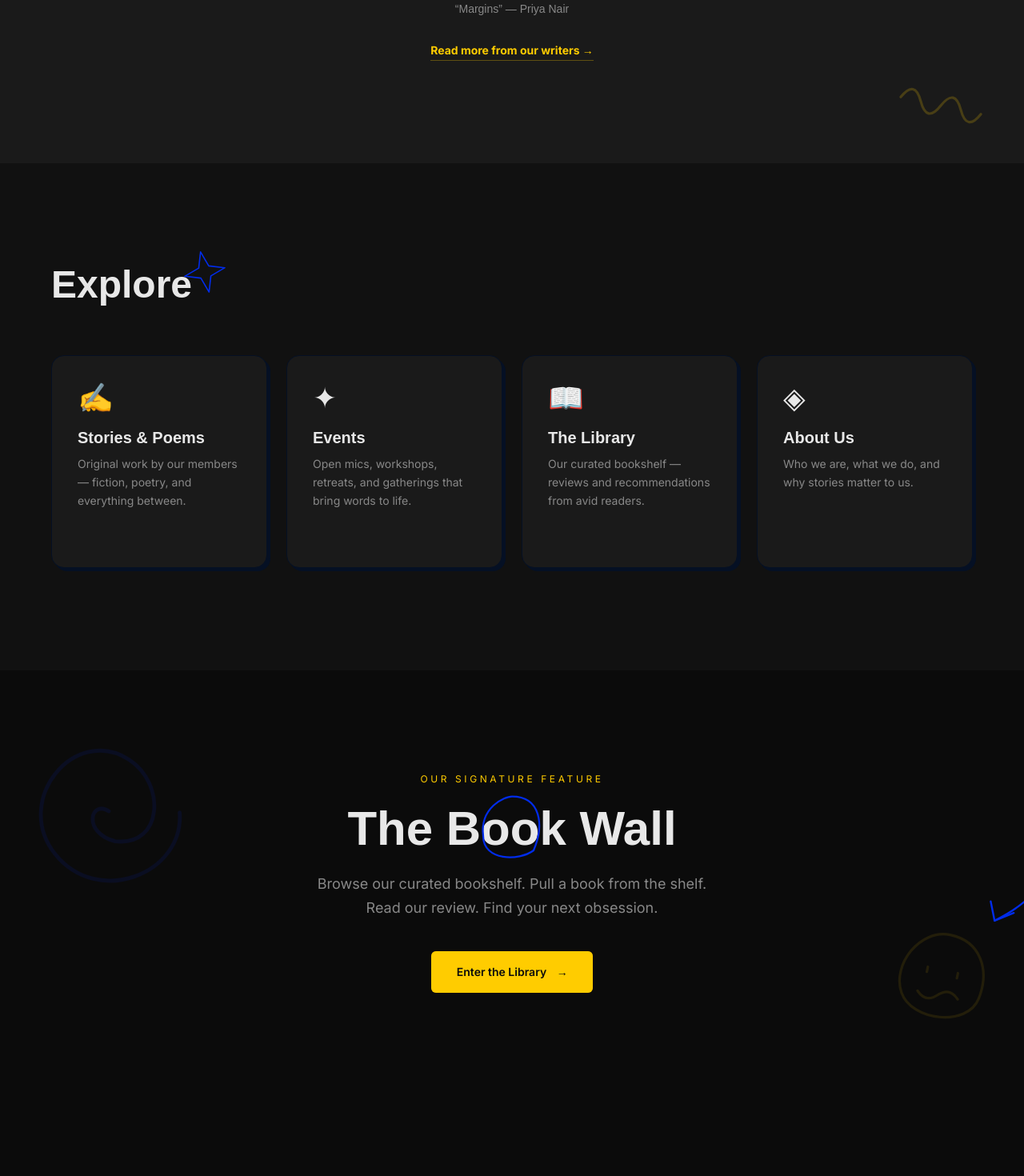
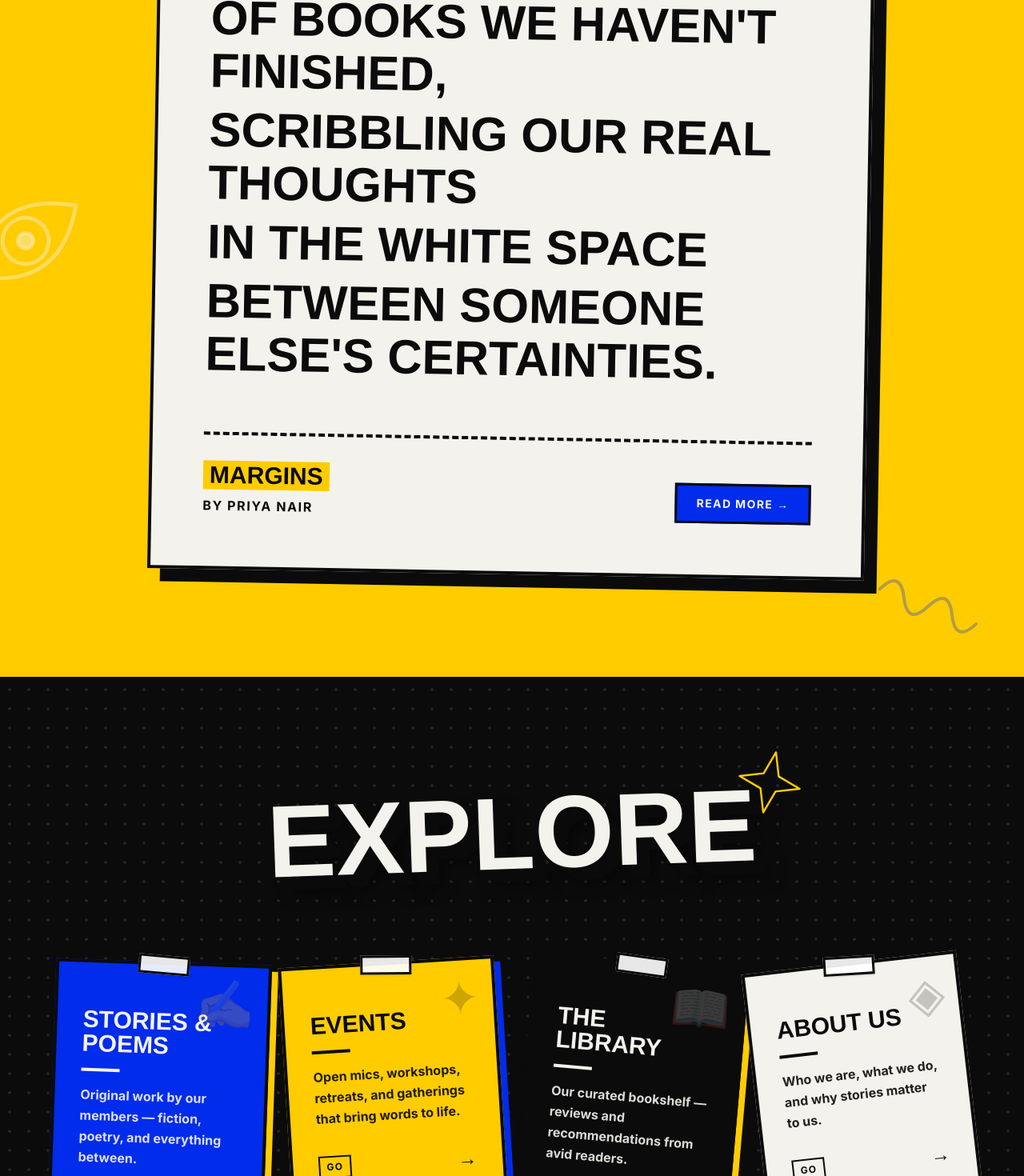
Before and after one commit to imagine1phoenix/inkinquills, a Next.js app: page / in a window 1280 px wide. Shown: the part 1300-2770 px from the top of the page at 80% size. Built offline with nearby package versions, Linux system fonts and the light colour scheme; a web font is replaced by a local one.

Commit message:
refactor: redesign landing page sections with zine-inspired aesthetics and updated card themes

```diff
--- a/src/app/page.tsx
+++ b/src/app/page.tsx
@@ -6,38 +6,38 @@ import Link from "next/link";
 import ScrollReveal from "@/components/ScrollReveal";
 import { DoodleArrow, DoodleCircle, DoodleUnderline, DoodleStar, DoodleSquiggle, DoodleFace, DoodleCrown, DoodleEye, DoodleSwirl, DoodleSpark } from "@/components/Doodles";
 
-const heroQuotes = [
-  "We are all stories in the end. Just make it a good one.",
-  "A word after a word after a word is power.",
-  "There is no greater agony than bearing an untold story inside you.",
-  "The first draft is just you telling yourself the story.",
-  "Literature is the most agreeable way of ignoring life.",
-];
-
 const sectionCards = [
   {
     href: "/stories",
     title: "Stories & Poems",
     description: "Original work by our members — fiction, poetry, and everything between.",
     icon: "✍",
+    theme: "bg-electric-blue text-[#F4F2EC]",
+    shadow: "var(--metro-yellow)",
   },
   {
     href: "/events",
     title: "Events",
     description: "Open mics, workshops, retreats, and gatherings that bring words to life.",
     icon: "✦",
+    theme: "bg-metro-yellow text-midnight",
+    shadow: "var(--electric-blue)",
   },
   {
     href: "/library",
     title: "The Library",
     description: "Our curated bookshelf — reviews and recommendations from avid readers.",
     icon: "📖",
+    theme: "bg-midnight text-[#F4F2EC]",
+    shadow: "var(--metro-yellow)",
   },
   {
     href: "/about",
     title: "About Us",
     description: "Who we are, what we do, and why stories matter to us.",
     icon: "◈",
+    theme: "bg-[#F4F2EC] text-midnight",
+    shadow: "var(--midnight)",
   },
 ];
 
@@ -53,34 +53,13 @@ const featuredPoem = {
   title: "Margins",
 };
 
-// Letter stagger animation for the hero title
-const titleContainer = {
-  hidden: { opacity: 0 },
-  visible: {
-    opacity: 1,
-    transition: {
-      staggerChildren: 0.04,
-      delayChildren: 0.3,
-    },
-  },
-};
-
-const titleLetter = {
-  hidden: { opacity: 0, y: 50 },
-  visible: {
-    opacity: 1,
-    y: 0,
-    transition: { duration: 0.5, ease: [0.16, 1, 0.3, 1] as const },
-  },
-};
-
 export default function LandingPage() {
   const clubName = "Ink in Quills";
 
   return (
     <div>
       {/* ============= HERO ============= */}
-      <section className="relative min-h-[100vh] w-full flex items-center justify-center overflow-hidden bg-blueprint text-text-primary px-6">
+      <section className="relative min-h-[100vh] w-full flex items-center justify-center overflow-hidden bg-blueprint text-text-primary px-6 border-b-[4px] border-midnight">
         {/* Background Smoky / Cloudy Effect */}
         <div className="absolute inset-0 pointer-events-none overflow-hidden opacity-60">
           <motion.div
@@ -190,25 +169,41 @@ export default function LandingPage() {
         </div>
       </section>
 
-      {/* ============= FEATURED PIECE ============= */}
-      <section className="py-24 md:py-32 px-6 bg-surface-elevated relative overflow-hidden">
-        <div className="absolute top-10 left-10 w-24 h-24 text-midnight/10 -rotate-12">
+      {/* ============= FEATURED PIECE (ZINE STYLE) ============= */}
+      <section className="py-24 md:py-32 px-6 bg-metro-yellow relative overflow-hidden border-b-[4px] border-midnight">
+        <div className="absolute top-10 left-10 w-32 h-32 text-midnight/20 rotate-[-15deg]">
            <DoodleCrown className="w-full h-full" delayIndex={0} />
         </div>
-        <div className="absolute bottom-10 right-10 w-32 h-16 text-metro-yellow/20 rotate-12">
+        <div className="absolute bottom-10 right-10 w-40 h-24 text-electric-blue/30 rotate-[20deg]">
            <DoodleSquiggle className="w-full h-full" delayIndex={0} />
         </div>
-        <div className="max-w-3xl mx-auto text-center relative z-10">
-          <ScrollReveal>
-            <p className="font-ui text-xs uppercase tracking-[0.3em] text-metro-yellow mb-8">
+        <div className="absolute top-1/2 -left-16 w-48 h-48 text-[#F4F2EC]/40 -rotate-[35deg]">
+           <DoodleEye className="w-full h-full" delayIndex={1.5} />
+        </div>
+
+        <div className="max-w-4xl mx-auto relative z-10">
+
+          <div className="mb-12 flex justify-center">
+            <div className="bg-midnight border-[4px] border-midnight px-6 py-2 shadow-[8px_8px_0_var(--electric-blue)] -rotate-2 inline-block">
+              <span className="font-ui text-sm font-bold tracking-[0.3em] uppercase text-[#F4F2EC]">
                 Featured Poem
-            </p>
-          </ScrollReveal>
+              </span>
+            </div>
+          </div>
 
-          <div className="space-y-1">
+          <div className="relative bg-[#F4F2EC] border-[4px] border-midnight p-8 md:p-16 shadow-[16px_16px_0_var(--midnight)] rotate-1">
+            {/* Top Tape */}
+            <div className="absolute -top-4 left-1/2 -translate-x-1/2 w-32 h-8 bg-white/80 border-[3px] border-midnight shadow-sm -rotate-[3deg] z-10" />
+
+            {/* Giant quote mark */}
+            <div className="absolute -top-8 -left-6 font-display text-[120px] leading-none text-electric-blue rotate-12 select-none">
+              "
+            </div>
+
+            <div className="space-y-2 relative z-10">
               {featuredPoem.lines.map((line, i) => (
                 <ScrollReveal key={i} delay={0.1 * i}>
-                <p className="font-body text-xl md:text-2xl text-text-primary leading-relaxed italic">
+                  <p className="font-display text-3xl md:text-5xl lg:text-6xl text-midnight leading-[1.1] font-bold uppercase mix-blend-multiply">
                     {line}
                   </p>
                 </ScrollReveal>
@@ -216,54 +211,87 @@ export default function LandingPage() {
             </div>
 
             <ScrollReveal delay={0.6}>
-            <div className="mt-8 space-y-1">
-              <div className="gold-line-center" />
-              <p className="mt-4 font-display text-sm text-text-muted">
-                &ldquo;{featuredPoem.title}&rdquo; — {featuredPoem.author}
+              <div className="mt-12 md:mt-16 pt-8 border-t-[4px] border-dashed border-midnight flex flex-col sm:flex-row justify-between items-start sm:items-end gap-6">
+                <div>
+                  <h3 className="font-display text-2xl md:text-3xl font-black text-midnight uppercase bg-metro-yellow inline-block px-2">
+                    {featuredPoem.title}
+                  </h3>
+                  <p className="font-ui text-sm md:text-base font-bold uppercase tracking-widest text-midnight mt-2">
+                    BY {featuredPoem.author}
                   </p>
+                </div>
+
+                <Link
+                  href="/stories"
+                  className="group relative inline-block bg-electric-blue border-[3px] border-midnight px-6 py-3 font-ui text-xs md:text-sm font-bold uppercase tracking-widest text-[#F4F2EC] transition-transform hover:-translate-y-1 hover:translate-x-1 hover:shadow-[-6px_6px_0_var(--midnight)]"
+                >
+                  Read more →
+                </Link>
+              </div>
+            </ScrollReveal>
+          </div>
+        </div>
+      </section>
+
+      {/* ============= SECTION CARDS (ZINE STYLE) ============= */}
+      <section className="py-24 md:py-32 px-6 bg-midnight relative border-b-[4px] border-midnight overflow-hidden">
+        {/* Subtle dot pattern */}
+        <div className="absolute inset-0 opacity-10 pointer-events-none" style={{
+          backgroundImage: 'radial-gradient(#F4F2EC 2px, transparent 2px)',
+          backgroundSize: '24px 24px'
+        }} />
+
+        <div className="max-w-6xl mx-auto relative z-10">
+          <ScrollReveal>
+            <div className="flex justify-center mb-16 md:mb-24">
+              <div className="relative inline-block">
+                <h2 className="font-display text-6xl md:text-[8rem] font-black text-[#F4F2EC] uppercase leading-none text-3d -rotate-2">
+                  Explore
+                </h2>
+                <div className="absolute -top-12 -right-16 w-24 h-24 text-metro-yellow rotate-12">
+                  <DoodleStar className="w-full h-full" delayIndex={0} />
+                </div>
+              </div>
             </div>
           </ScrollReveal>
 
-          <ScrollReveal delay={0.8}>
-            <Link
-              href="/stories"
-              className="inline-block mt-8 font-ui text-sm font-bold text-metro-yellow hover:text-text-primary transition-colors border-b border-metro-yellow/30 hover:border-text-primary/30 pb-0.5"
-            >
-              Read more from our writers →
-            </Link>
-          </ScrollReveal>
-        </div>
-      </section>
-
-      {/* ============= SECTION CARDS ============= */}
-      <section className="py-24 md:py-32 px-6 bg-surface relative">
-        <div className="max-w-6xl mx-auto relative z-10">
-          <ScrollReveal>
-            <h2 className="font-display text-4xl md:text-5xl font-bold text-center text-text-primary mb-16 relative inline-block">
-              Explore
-              <div className="absolute -top-6 -right-12 w-16 h-16 text-electric-blue -rotate-12">
-                <DoodleStar className="w-full h-full" delayIndex={0} />
-              </div>
-            </h2>
-          </ScrollReveal>
-
-          <div className="grid grid-cols-1 sm:grid-cols-2 lg:grid-cols-4 gap-6">
-            {sectionCards.map((card, i) => (
+          <div className="grid grid-cols-1 md:grid-cols-2 lg:grid-cols-4 gap-8 md:gap-6">
+            {sectionCards.map((card, i) => {
+              const rotation = (i % 2 === 0 ? 1 : -1) * (i * 1.5 + 2);
+              return (
                 <ScrollReveal key={card.href} delay={0.1 * i}>
                   <Link href={card.href} className="group block h-full">
-                  <div className="h-full bg-surface-elevated rounded-2xl p-8 border border-ink-black shadow-offset hover:shadow-offset-lg hover:-translate-y-2 transition-all duration-300 group-hover:border-metro-yellow/50">
-                    <span className="text-4xl mb-4 block">{card.icon}</span>
-                    <h3 className="font-display text-xl font-bold text-text-primary mb-2 group-hover:text-metro-yellow transition-colors">
+                    <div
+                      className={`h-full ${card.theme} p-8 border-[4px] border-midnight transition-transform duration-300 relative`}
+                      style={{
+                        rotate: `${rotation}deg`,
+                        boxShadow: `8px 8px 0 ${card.shadow}`
+                      }}
+                    >
+                      {/* Top Tape */}
+                      <div className="absolute -top-3 left-1/2 -translate-x-1/2 w-16 h-6 bg-white/90 border-[3px] border-midnight shadow-sm rotate-[3deg] z-10" />
+
+                      <div className="absolute top-4 right-4 text-5xl md:text-6xl opacity-20 pointer-events-none select-none">
+                        {card.icon}
+                      </div>
+
+                      <h3 className="font-display text-3xl font-black uppercase mb-4 mt-6 leading-none">
                         {card.title}
                       </h3>
-                    <p className="font-body text-sm text-text-muted leading-relaxed">
+
+                      <div className={`w-12 h-1 mb-4 ${card.theme.includes('bg-midnight') || card.theme.includes('bg-electric-blue') ? 'bg-[#F4F2EC]' : 'bg-midnight'}`} />
+
+                      <p className="font-body text-base font-bold leading-relaxed opacity-90">
                         {card.description}
                       </p>
-                    <div className="mt-4 flex items-center gap-1 text-metro-yellow opacity-0 group-hover:opacity-100 transition-opacity duration-300">
-                      <span className="font-ui text-xs font-medium">Explore</span>
+
+                      <div className="mt-8 flex items-center justify-between">
+                        <span className="font-ui text-xs font-bold tracking-widest uppercase border-[2px] border-current px-2 py-1">
+                          Go
+                        </span>
                         <motion.span
-                        className="inline-block"
-                        whileHover={{ x: 4 }}
+                          className="inline-block text-2xl font-display font-bold"
+                          whileHover={{ x: 8 }}
                         >
                           →
                         </motion.span>
@@ -271,79 +299,67 @@ export default function LandingPage() {
                     </div>
                   </Link>
                 </ScrollReveal>
-            ))}
+              );
+            })}
           </div>
         </div>
       </section>
 
-      {/* ============= CALL TO ACTION ============= */}
-      <section className="py-24 md:py-32 px-6 bg-midnight text-text-primary text-center relative overflow-hidden">
-        <div className="absolute top-20 left-10 w-48 h-48 text-electric-blue/10 -rotate-12 pointer-events-none">
+      {/* ============= CALL TO ACTION (ZINE STYLE) ============= */}
+      <section className="py-24 md:py-36 px-6 bg-electric-blue relative overflow-hidden">
+        <div className="absolute top-20 left-10 w-48 h-48 text-[#F4F2EC]/20 rotate-[35deg] pointer-events-none">
           <DoodleSwirl className="w-full h-full" delayIndex={0} />
         </div>
-        <div className="absolute bottom-20 right-10 w-32 h-32 text-metro-yellow/10 rotate-12 pointer-events-none">
+        <div className="absolute bottom-20 right-10 w-40 h-40 text-metro-yellow/20 -rotate-12 pointer-events-none">
           <DoodleFace className="w-full h-full" delayIndex={1} />
         </div>
+        <div className="absolute top-[40%] right-[20%] w-20 h-20 text-midnight/20 rotate-[70deg] pointer-events-none">
+          <DoodleCircle className="w-full h-full" delayIndex={2} />
+        </div>
+
         <ScrollReveal>
-          <p className="font-ui text-xs uppercase tracking-[0.3em] text-metro-yellow mb-6">
+          <div className="max-w-5xl mx-auto flex flex-col items-center text-center relative z-10">
+
+            <div className="bg-metro-yellow border-[4px] border-midnight px-4 py-2 shadow-[6px_6px_0_var(--midnight)] rotate-2 mb-12 inline-block">
+              <span className="font-ui text-sm font-bold tracking-[0.3em] uppercase text-midnight">
                 Our Signature Feature
-          </p>
-          <h2 className="font-display text-4xl md:text-6xl font-bold mb-6 relative inline-block">
+              </span>
+            </div>
+
+            <div className="relative inline-block mb-12">
+              <h2 className="font-display text-[4rem] sm:text-[7rem] md:text-[9rem] font-black text-[#F4F2EC] uppercase leading-[0.8] text-3d -rotate-2 select-none">
                 The Book Wall
-            <div className="absolute top-1/2 left-1/2 -translate-x-1/2 -translate-y-1/2 w-[120%] h-[150%]">
-              <DoodleCircle className="w-full h-full" delayIndex={1} />
-            </div>
               </h2>
-          <div className="relative">
-            <p className="font-body text-lg text-text-muted max-w-lg mx-auto mb-10 leading-relaxed">
-              Browse our curated bookshelf. Pull a book from the shelf. Read our
-              review. Find your next obsession.
-            </p>
-            <div className="absolute -top-4 -right-16 w-24 h-24 hidden md:block">
-              <DoodleArrow className="w-full h-full rotate-90" delayIndex={2} />
+              <div className="absolute -top-12 -left-12 w-24 h-24 hidden md:block text-metro-yellow rotate-45">
+                <DoodleSpark className="w-full h-full" delayIndex={1} />
               </div>
             </div>
+
+            <div className="relative mb-16 bg-[#F4F2EC] border-[4px] border-midnight p-6 max-w-2xl shadow-[12px_12px_0_var(--midnight)] -rotate-1">
+              <div className="absolute -top-3 left-1/4 w-12 h-6 bg-white/90 border-[2px] border-midnight shadow-sm rotate-[5deg] z-10" />
+              <div className="absolute -bottom-3 right-1/4 w-12 h-6 bg-white/90 border-[2px] border-midnight shadow-sm -rotate-[4deg] z-10" />
+              <p className="font-body text-xl md:text-2xl text-midnight font-bold leading-relaxed uppercase tracking-wide">
+                Browse our curated bookshelf. Pull a book from the shelf. Read our review. Find your next obsession.
+              </p>
+            </div>
+
             <Link
               href="/library"
-            className="inline-flex items-center gap-3 btn-primary font-ui font-semibold text-sm px-8 py-4 animate-pulse-glow"
+              className="group relative inline-block bg-midnight border-[4px] border-metro-yellow px-12 py-6 font-display text-3xl font-black uppercase text-[#F4F2EC] transition-transform hover:-translate-y-2 hover:translate-x-2 hover:shadow-[-8px_8px_0_var(--metro-yellow)] rotate-2"
             >
               Enter the Library
               <motion.span
-              animate={{ x: [0, 4, 0] }}
+                className="inline-block ml-4"
+                animate={{ x: [0, 10, 0] }}
                 transition={{ duration: 1.5, repeat: Infinity }}
               >
                 →
               </motion.span>
             </Link>
+
+          </div>
         </ScrollReveal>
       </section>
     </div>
   );
 }
-
-// ============= ROTATING QUOTE COMPONENT =============
-function RotatingQuote({ quotes }: { quotes: string[] }) {
-  const [index, setIndex] = useState(0);
-
-  useEffect(() => {
-    const interval = setInterval(() => {
-      setIndex((prev: number) => (prev + 1) % quotes.length);
-    }, 5000);
-    return () => clearInterval(interval);
-  }, [quotes.length]);
-
-  return (
-    <div className="h-16 flex items-center justify-center overflow-hidden">
-      <motion.p
-        key={index}
-        className="font-body text-sm md:text-base text-text-dim italic max-w-md"
-        initial={{ opacity: 0, y: 20 }}
-        animate={{ opacity: 1, y: 0 }}
-        exit={{ opacity: 0, y: -20 }}
-        transition={{ duration: 0.6 }}
-      >
-        &ldquo;{quotes[index]}&rdquo;
-      </motion.p>
-    </div>
-  );
-}
```
Lines whose indentation alone changed are shown as unchanged.
